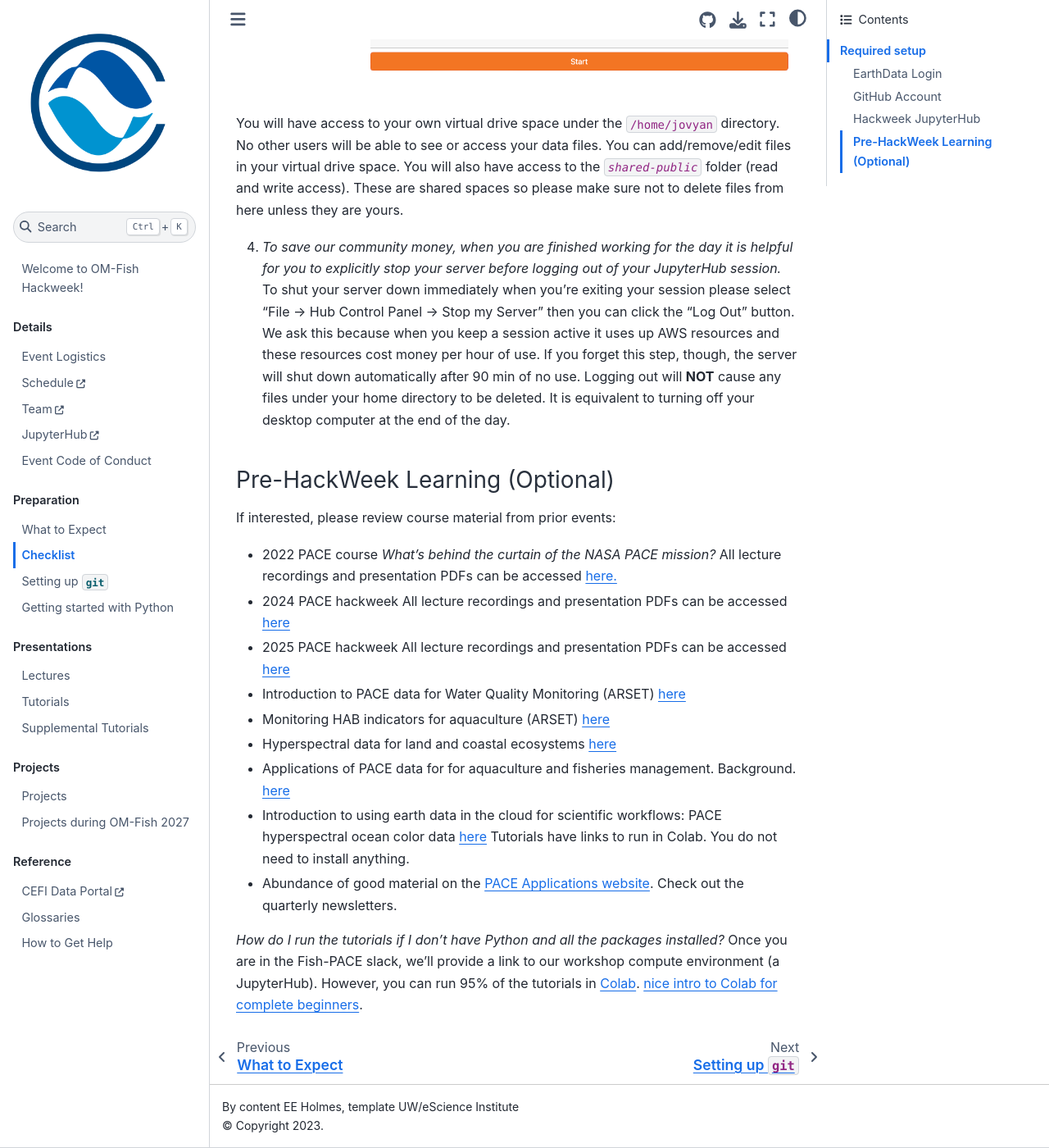
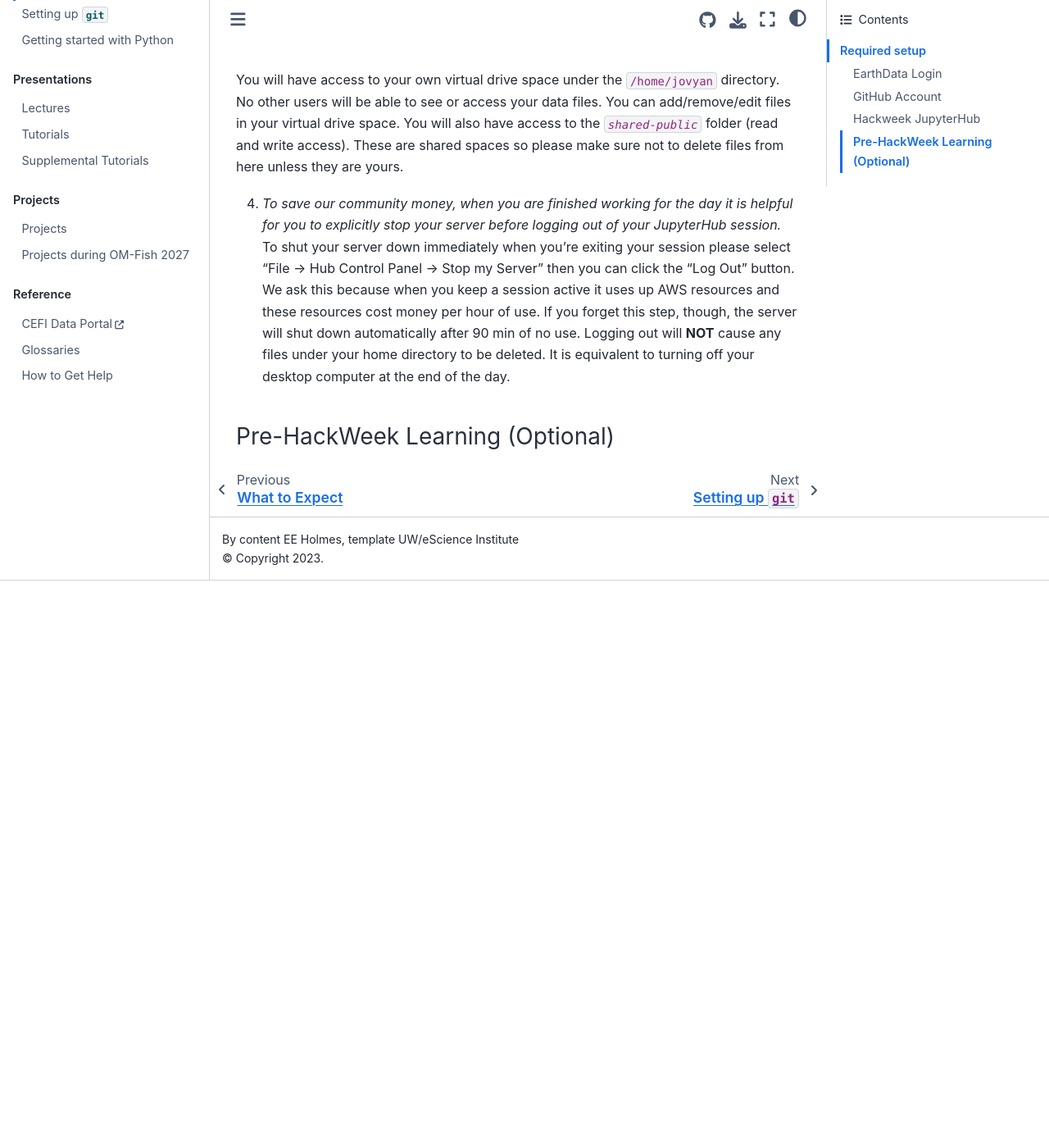
Before and after one commit to nmfs-opensci/om-fish-2027, a Jupyter Book: the page built from book/preliminary/checklist.md, in a window 1280 px wide and 1400 px high, scrolled down 1494 px. Shown: the whole window at 82% size. Built offline with Jupyter Book 1.0.4 settings and Sphinx 7.4.7 and the Sphinx Book theme 1.1.4, drawn with Linux system fonts in a browser that asks for light colours; after the commit the page ends 2202 px from its top, so only the background shows below that; some of the changed text lies outside the part shown.

Commit message:
clean up pace team members and more pace refs

````diff
--- a/book/preliminary/checklist.md
+++ b/book/preliminary/checklist.md
@@ -17,14 +17,6 @@
 <div>
   <input type="checkbox" name="a4">
   <label for="a4">Login to the JupyterHub</label>
-</div>
-<div>
-  <input type="checkbox" name="a5">
-  <label for="a5">Review material the Resource Book linked on the website.</label>
-</div>
-<div>
-  <input type="checkbox" name="a5">
-  <label for="a5">Review material on PACE before the hackweek (Optional)</label>
 </div>
 ```
 
@@ -46,7 +38,7 @@
 
 1. [Watch this video](https://youtu.be/uZ2Uy376Az8) to get an orientation on our JupyterHub.
 
-2. Sign in by navigating to the [JupyterHub](https://nmfs-openscapes.2i2c.cloud/). Instructions to sign in are in our Slack channel [here](https://fish-pace.slack.com/files/U09FQF586KU/F09FRKRN5PC/hub.md).
+2. Sign in by navigating to the [JupyterHub](https://nmfs-openscapes.2i2c.cloud/). Instructions to sign in are in our Slack channel [here](https://om-fish.slack.com/files/U09FQF586KU/F09FRKRN5PC/hub.md).
 
 3. You will see server options. To start, you can stay with the default image and RAM. It can take several minutes for new servers to launch on the cloud. Once things are spun up, you will see your very own instance of a JupyterLab environment.
 
@@ -59,17 +51,3 @@
 
 
 ### Pre-HackWeek Learning (Optional)
-
-If interested, please review course material from prior events:
-
-- 2022 PACE course *What’s behind the curtain of the NASA PACE mission?* All lecture recordings and presentation PDFs can be accessed [here.](https://www.us-ocb.org/pace-mission-training-activity/)
-- 2024 PACE hackweek All lecture recordings and presentation PDFs can be accessed [here](https://pacehackweek.github.io/pace-2024/)
-- 2025 PACE hackweek All lecture recordings and presentation PDFs can be accessed [here](https://pacehackweek.github.io/pace-2025/)
-- Introduction to PACE data for Water Quality Monitoring (ARSET) [here](https://appliedsciences.nasa.gov/get-involved/training/english/arset-introduction-plankton-aerosol-cloud-ocean-ecosystem-pace)
-- Monitoring HAB indicators for aquaculture (ARSET) [here](https://www.earthdata.nasa.gov/learn/trainings/monitoring-harmful-algal-bloom-indicators-aquaculture-using-nasa-remote-sensing)
-- Hyperspectral data for land and coastal ecosystems [here](https://www.earthdata.nasa.gov/learn/trainings/hyperspectral-data-land-coastal-systems)
-- Applications of PACE data for for aquaculture and fisheries management. Background. [here](https://ocean-satellite-tools.github.io/hyper-fish-book/)
-- Introduction to using earth data in the cloud for scientific workflows: PACE hyperspectral ocean color data [here](https://nmfs-opensci.github.io/EDMW-EarthData-Workshop-2025/) Tutorials have links to run in Colab. You do not need to install anything.
-- Abundance of good material on the [PACE Applications website](https://pace.oceansciences.org/applications.htm). Check out the quarterly newsletters.
-
-*How do I run the tutorials if I don't have Python and all the packages installed?* Once you are in the Fish-PACE slack, we'll provide a link to our workshop compute environment (a JupyterHub). However, you can run 95% of the tutorials in [Colab](https://colab.research.google.com/). [nice intro to Colab for complete beginners](https://www.youtube.com/watch?v=Xi9-W26cDBs).
````
Also changed, not shown: book/preliminary/index.md (+6 -6 lines), book/preliminary/learning.md (+1 -13 lines), 30 other files.
